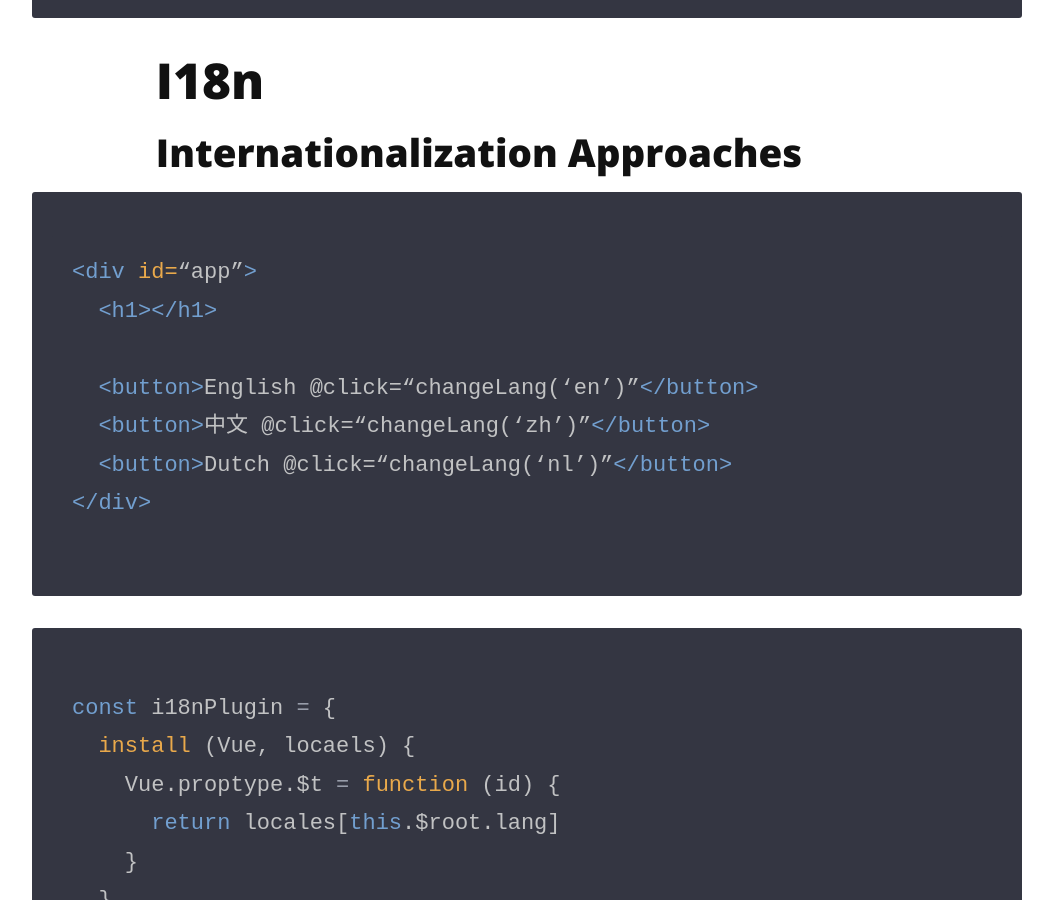
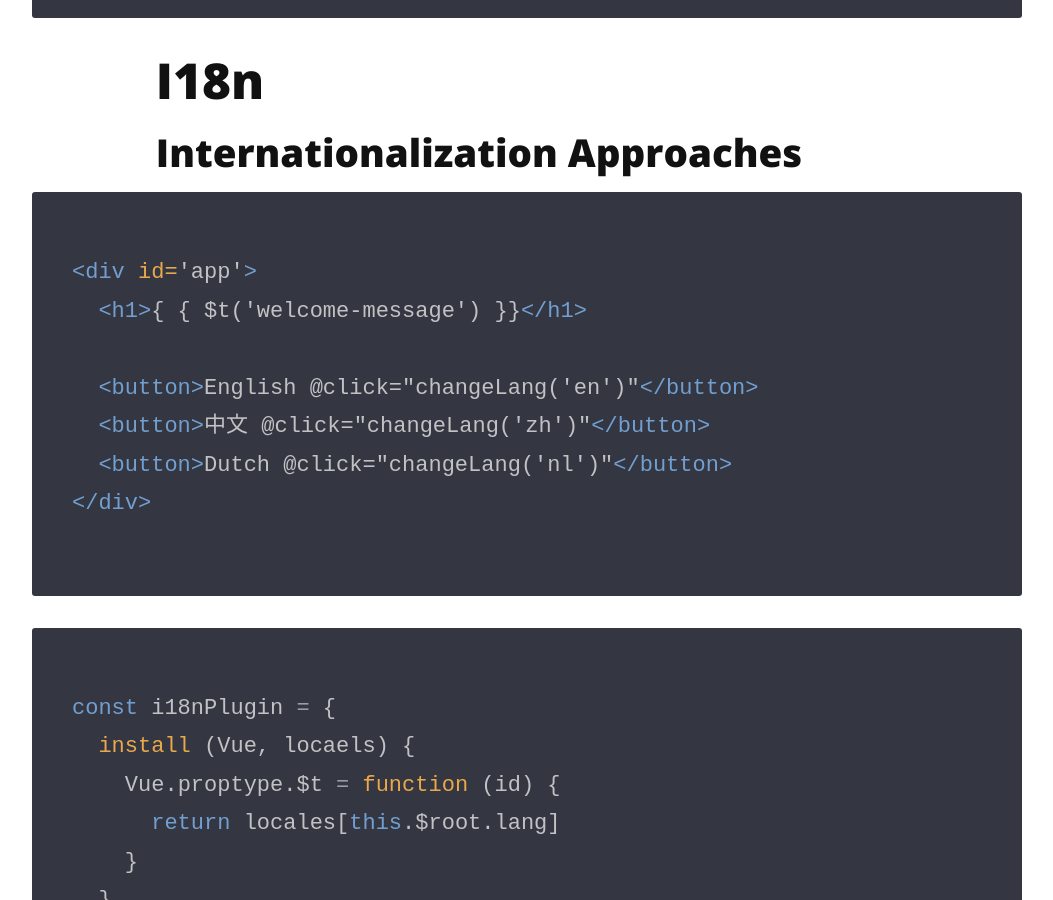
Before and after one commit to JasonHeylon/jasonheylon.github.io, a Jekyll site: the page built from _posts/2019-02-10-advanced-features-of-vue.md, in a window 1280 px wide and 900 px high, scrolled down 33116 px. Shown: the whole window, without its empty margins (113-1166 px from the left). Built offline with Jekyll 4.4.1, drawn with Linux system fonts in a browser that asks for light colours; nearby versions of some CDN libraries; comment, search, counter and statistics services are not loaded; some of the changed text lies outside the part shown.

Commit message:
:memo: Update articles

````diff
--- a/_posts/2019-02-10-advanced-features-of-vue.md
+++ b/_posts/2019-02-10-advanced-features-of-vue.md
@@ -811,18 +811,17 @@ new Vue({
 
 ```
 
-
 ## I18n
 ### Internationalization Approaches
 
 
 ```html
-<div id=“app”>
-  <h1>{{ $t(‘welcome-message’) }}</h1>
+<div id='app'>
+  <h1>{ { $t('welcome-message') }}</h1>
 
-  <button>English @click=“changeLang(‘en’)”</button>
-  <button>中文 @click=“changeLang(‘zh’)”</button>
-  <button>Dutch @click=“changeLang(‘nl’)”</button>
+  <button>English @click="changeLang('en')"</button>
+  <button>中文 @click="changeLang('zh')"</button>
+  <button>Dutch @click="changeLang('nl')"</button>
 </div>
 ```
 
````
Also changed, not shown: _posts/2018-06-01-docker-basic-commands.md (added, +77 -0 lines), _posts/2020-01-05-use-chrome-code-coverage.md (added, +28 -0 lines), assets/posts/2020-01-05/baidu-coverage-file.jpg (added), assets/posts/2020-01-05/baidu-coverage.jpg (added).
